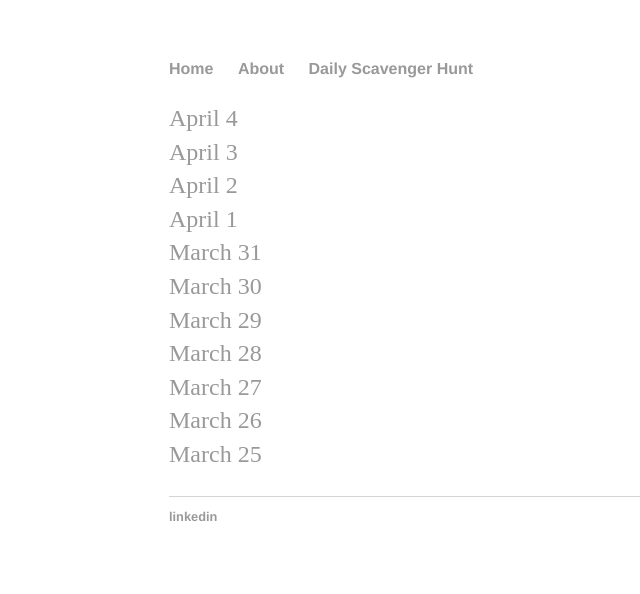
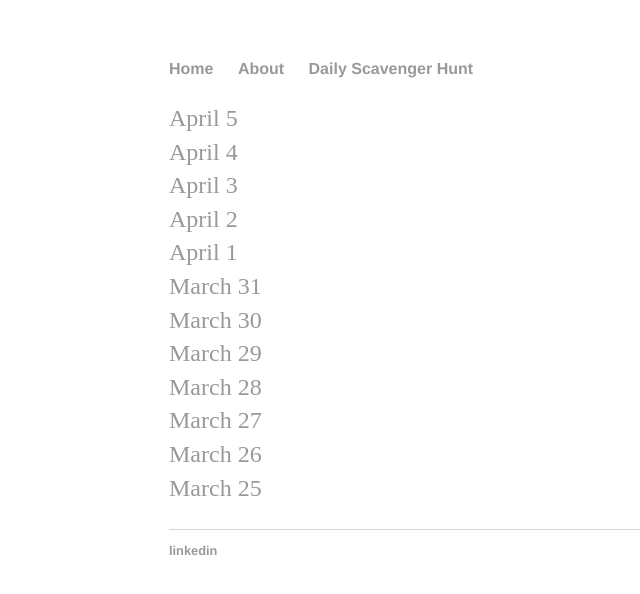
Before and after one commit to marisabrandt/marisabrandt.github.io, a Jekyll site: the page built from daily/index.html, in a window 1280 px wide. Shown: the top 594 px of the page, without its empty margins (23-663 px from the left). Built offline with Jekyll 4.4.1, drawn with Linux system fonts in a browser that asks for light colours.

Commit message:
Update index.html

```diff
--- a/daily/index.html
+++ b/daily/index.html
@@ -4,6 +4,8 @@ title: Daily Walk Scavenger Hunt
 ---
 <div class="blurb">
 	<p>
+	<a href="https://forms.gle/5qxy78qx4kseTM3D9">April 5</a>
+		<br>
 	<a href="https://forms.gle/sLdupMuJNc4yLNcq9">April 4</a>
 		<br>
 	<a href="https://forms.gle/4FarCZ9RBbf34o3o6">April 3</a>
```
